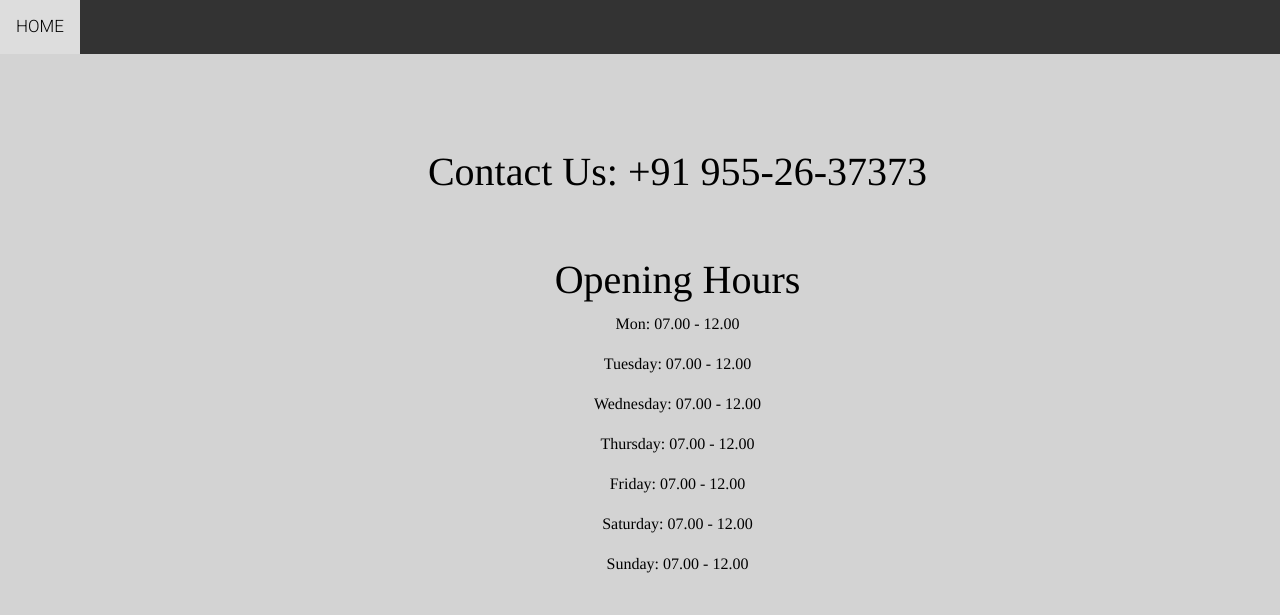
After one commit to aniketshetty550/x23217529_CDOS_Project, a Django app: page /contact/ in a window 1280 px wide. The commit adds this page. Shown: the top 615 px of the page. Run offline with Django 3.2, Linux system fonts and the light colour scheme; some libraries are stand-ins or nearby versions.

Commit message:
eight commit

```diff
--- a/Food_Delivery_App/urls.py
+++ b/Food_Delivery_App/urls.py
@@ -15,7 +15,7 @@ Including another URLconf
 """
 from django.contrib import admin
 from django.urls import path
-from customer.views import Home, About, Order
+from customer.views import Home, About, Order, Contact
 from django.conf.urls.static import static
 from django.conf import settings
 
@@ -23,5 +23,6 @@ urlpatterns = [
     path('admin/', admin.site.urls),
     path('',Home.as_view(), name='home'),
     path('about/', About.as_view(), name='about'),
+    path('contact/', Contact.as_view(), name='contact'),
     path('order/', Order.as_view(), name='order'),
 ]+static(settings.MEDIA_URL,document_root=settings.MEDIA_ROOT)
--- /dev/null
+++ b/customer/templates/contact.html
@@ -0,0 +1,75 @@
+{% extends 'base.html' %}
+
+{% block content %}
+
+<style>
+
+.container{
+    margin-top:70px;
+    margin-left:60px;
+    font-family: Times, Helvetica, sans-serif;
+    color: Black;
+
+    }
+
+    body {
+
+        background-color: lightgrey;
+
+    }
+
+    .topnav {
+      overflow: hidden;
+      background-color: #333;
+    }
+
+    .topnav a {
+      float: left;
+      color: #f2f2f2;
+      text-align: center;
+      padding: 14px 16px;
+      text-decoration: none;
+      font-size: 17px;
+    }
+
+    .topnav a:hover {
+      background-color: #ddd;
+      color: black;
+    }
+
+
+</style>
+
+<div class="topnav">
+  <a class="active" href="{% url 'home' %}">HOME</a>
+</div>
+
+<div class="container mb-5">
+    <div class="row justify-content-center mt-5">
+        <div class="col-md-8 col-sm-12 offset-md-1 p-4 text-center">
+           <h1 style="font-size: 40px;">
+          <b>Contact Us: +91 955-26-37373</b></h1>
+        </div>
+    </div>
+    <div class="row justify-content-center mt-1">
+        <div class="col-md-10 col-sm-12 offset-md-1 p-4 text-center">
+            <h1><b>Opening Hours</b></h1>
+            <div class="w-row">
+                <div class="w-half">
+                  <p>Mon: 07.00 - 12.00</p>
+                  <p>Tuesday: 07.00 - 12.00</p>
+                  <p>Wednesday: 07.00 - 12.00</p>
+                  <p>Thursday: 07.00 - 12.00</p>
+                </div>
+                <div class="w-half">
+                  <p>Friday: 07.00 - 12.00</p>
+                  <p>Saturday: 07.00 - 12.00</p>
+                  <p>Sunday: 07.00 - 12.00</p>
+                </div>
+            </div>
+        </div>
+    </div>
+</div>
+
+
+{% endblock content %}
--- a/customer/templates/home.html
+++ b/customer/templates/home.html
@@ -59,7 +59,7 @@
 </style>
 
 <div class="topnav">
-  <a class="active" href="#home">CONTACT US</a>
+  <a class="active" href="{% url 'contact' %}">CONTACT US</a>
   <a href="{% url 'about' %}">ABOUT</a>
   <a href="">MENU</a>
   <a href="{% url 'order' %}" class="split">PLACE AN ORDER</a>
--- a/customer/views.py
+++ b/customer/views.py
@@ -6,6 +6,10 @@ from .models import MenuItem, Category, OrderModel
 class Home(View):
     def get(self,request, *args, **kwargs):
         return render(request, 'home.html')
+
+class Contact(View):
+    def get(self,request, *args, **kwargs):
+        return render(request, 'contact.html')
 
 class About(View):
     def get(self, request, *args, **kwargs):
```
Also changed, not shown: customer/templates/order_confirmation.html (+7 -1 lines), db.sqlite3.
